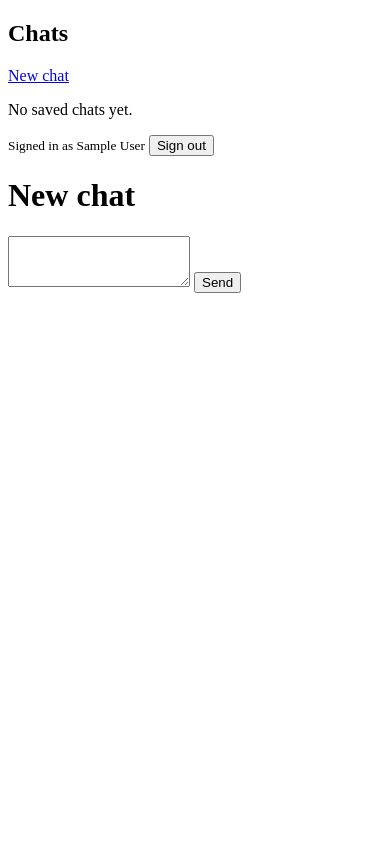
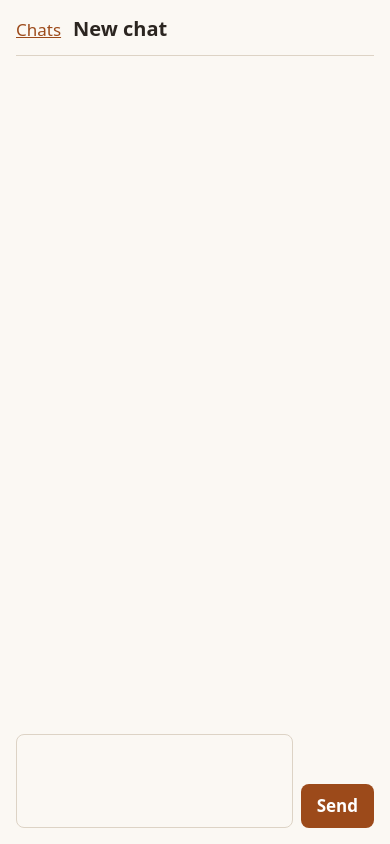
Before and after one commit to lcdavis58-dotcom/cookbookAI, a Flask app: page / in a window 390 px wide. Run offline with Flask 3, Linux system fonts and the light colour scheme; the visitor is signed in with stand-in values (Sample User, id 1); some libraries are stand-ins or nearby versions.

Commit message:
Style the website, with a phone layout
Co-Authored-By: Claude Opus 5.5 <noreply@anthropic.com>

```diff
--- a/testing/unit/test_web.py
+++ b/testing/unit/test_web.py
@@ -107,6 +107,10 @@ class ViewingTest(WebCase):
                 with self.subTest(chat_id):
                     self.assertEqual(self.client.get(f"/chats/{chat_id}").status_code, 404)
             load.assert_not_called()
+
+    def test_stylesheet_is_linked_and_served(self):
+        self.assertIn('href="/static/style.css"', self.page("/"))
+        self.assertEqual(self.client.get("/static/style.css").status_code, 200)
 
     def test_missing_chat_is_not_found(self):
         self.assertEqual(self.client.get("/chats/2026-11-01-0900-aaaa").status_code, 404)
--- /dev/null
+++ b/web/static/style.css
@@ -0,0 +1,325 @@
+/* The whole website's appearance. Sections, in order: colors, basics,
+   the two-column layout, chat list, conversation, message box, forms,
+   and the phone layout, which overrides what it needs to at the end. */
+
+/* ---- Colors: named once here, used everywhere as var(--name) ---- */
+:root {
+  --page: #fbf8f3;
+  --panel: #f1ebe1;
+  --text: #2b2520;
+  --muted: #6f655b;
+  --line: #ddd3c5;
+  --accent: #9c4a1a;
+  --on-accent: #ffffff;
+  --mine: #f3e3d3;
+  --alert: #a12a1f;
+}
+
+@media (prefers-color-scheme: dark) {
+  :root {
+    --page: #1f1b18;
+    --panel: #2a2521;
+    --text: #eee6dc;
+    --muted: #b3a798;
+    --line: #453d35;
+    --accent: #e39a63;
+    --on-accent: #241a12;
+    --mine: #3b2d22;
+    --alert: #f0968a;
+  }
+}
+
+/* ---- Basics ---- */
+* {
+  box-sizing: border-box;
+}
+
+body {
+  margin: 0;
+  background: var(--page);
+  color: var(--text);
+  font-family: system-ui, -apple-system, "Segoe UI", Roboto, sans-serif;
+  font-size: 1.0625rem;
+  line-height: 1.5;
+}
+
+h1 {
+  margin: 0;
+  font-size: 1.25rem;
+  line-height: 1.3;
+}
+
+h2 {
+  margin: 0;
+  font-size: 1.125rem;
+}
+
+a {
+  color: var(--accent);
+}
+
+small {
+  color: var(--muted);
+}
+
+/* ---- Two columns: the chat list, then the conversation ---- */
+.app {
+  display: grid;
+  grid-template-columns: 17rem minmax(0, 1fr);
+  min-height: 100dvh;
+}
+
+.app main {
+  display: flex;
+  flex-direction: column;
+  justify-self: center;
+  width: 100%;
+  max-width: 48rem;
+  min-height: 100dvh;
+  padding: 1rem 1rem 0;
+}
+
+/* These two links only exist for the phone layout. */
+.to-chats,
+.close-chats {
+  display: none;
+}
+
+.chat-header {
+  display: flex;
+  align-items: baseline;
+  gap: 0.75rem;
+  padding-bottom: 0.75rem;
+  border-bottom: 1px solid var(--line);
+}
+
+/* ---- Chat list ---- */
+#chat-list {
+  position: sticky;
+  top: 0;
+  height: 100dvh;
+  overflow-y: auto;
+  padding: 1rem;
+  background: var(--panel);
+  border-right: 1px solid var(--line);
+}
+
+.chat-list-header {
+  display: flex;
+  align-items: baseline;
+  justify-content: space-between;
+}
+
+#chat-list ul {
+  margin: 0.75rem 0;
+  padding: 0;
+  list-style: none;
+}
+
+#chat-list li {
+  padding: 0.5rem 0.625rem;
+  border-radius: 0.5rem;
+}
+
+#chat-list li:has(a[aria-current]) {
+  background: var(--mine);
+}
+
+#chat-list li a {
+  display: block;
+  color: var(--text);
+  text-decoration: none;
+  overflow-wrap: anywhere;
+}
+
+.sign-out {
+  display: flex;
+  align-items: center;
+  justify-content: space-between;
+  gap: 0.5rem;
+  margin-top: 1rem;
+}
+
+/* ---- The conversation ---- */
+#messages {
+  flex: 1;
+  padding-top: 0.75rem;
+}
+
+.message {
+  margin-bottom: 1rem;
+  /* Leaves a gap above a reply when the page scrolls to its start. */
+  scroll-margin-top: 0.75rem;
+}
+
+.message strong {
+  display: block;
+  color: var(--muted);
+  font-size: 0.875rem;
+  font-weight: 600;
+}
+
+/* Replies are plain text whose line breaks matter: keep them, but wrap
+   long lines and use the normal font instead of <pre>'s typewriter one. */
+.message pre {
+  margin: 0;
+  font: inherit;
+  white-space: pre-wrap;
+  overflow-wrap: anywhere;
+}
+
+.message.user {
+  width: fit-content;
+  max-width: 85%;
+  margin-left: auto;
+  padding: 0.5rem 0.75rem;
+  background: var(--mine);
+  border-radius: 0.75rem;
+}
+
+#status {
+  margin-bottom: 1rem;
+  color: var(--muted);
+}
+
+#status p {
+  margin: 0 0 0.5rem;
+}
+
+/* A gentle pulse on "Thinking…": only that state polls with hx-get. */
+#status[hx-get] {
+  animation: pulse 1.6s ease-in-out infinite;
+}
+
+@keyframes pulse {
+  50% {
+    opacity: 0.45;
+  }
+}
+
+@media (prefers-reduced-motion: reduce) {
+  #status[hx-get] {
+    animation: none;
+  }
+}
+
+/* ---- The message box, staying at the bottom as the page scrolls ---- */
+#composer {
+  position: sticky;
+  bottom: 0;
+  display: flex;
+  align-items: flex-end;
+  gap: 0.5rem;
+  padding: 0.75rem 0 1rem;
+  background: var(--page);
+}
+
+#composer textarea {
+  flex: 1;
+  min-width: 0;
+  resize: none;
+}
+
+/* ---- Forms ---- */
+input,
+textarea {
+  width: 100%;
+  padding: 0.625rem 0.75rem;
+  background: var(--page);
+  color: var(--text);
+  border: 1px solid var(--line);
+  border-radius: 0.5rem;
+  /* Under 16px, iPhones zoom the whole page when a box is tapped. */
+  font: inherit;
+  font-size: max(1rem, 16px);
+}
+
+#composer textarea:focus,
+input:focus,
+button:focus-visible,
+a:focus-visible {
+  outline: 2px solid var(--accent);
+  outline-offset: 1px;
+}
+
+button {
+  min-height: 2.75rem;
+  padding: 0.5rem 1rem;
+  background: var(--accent);
+  color: var(--on-accent);
+  border: none;
+  border-radius: 0.5rem;
+  font: inherit;
+  font-weight: 600;
+  cursor: pointer;
+}
+
+button:disabled {
+  opacity: 0.5;
+  cursor: default;
+}
+
+.sign-out button {
+  min-height: 2.25rem;
+  padding: 0.25rem 0.75rem;
+  background: transparent;
+  color: var(--accent);
+  border: 1px solid var(--line);
+  font-weight: 400;
+}
+
+/* ---- Sign-in and error pages: one narrow column ---- */
+.page {
+  max-width: 24rem;
+  margin: 12vh auto 0;
+  padding: 0 1rem;
+}
+
+.page form p {
+  margin: 1rem 0;
+}
+
+.page label {
+  display: block;
+  margin-bottom: 0.25rem;
+}
+
+[role="alert"] {
+  color: var(--alert);
+}
+
+/* ---- Phones: one screen at a time ---- */
+@media (max-width: 700px) {
+  .app {
+    display: block;
+  }
+
+  /* The conversation is the default screen; the list is hidden. */
+  #chat-list {
+    display: none;
+  }
+
+  /* Tapping a link to #chat-list makes it the page's :target, which
+     shows the list and hides the conversation. No JavaScript needed. */
+  #chat-list:target {
+    display: block;
+    position: static;
+    height: auto;
+    min-height: 100dvh;
+    border-right: none;
+  }
+
+  #chat-list:target ~ main {
+    display: none;
+  }
+
+  .to-chats,
+  .close-chats {
+    display: inline-block;
+    white-space: nowrap;
+  }
+
+  .message.user {
+    max-width: 92%;
+  }
+}
--- a/web/templates/base.html
+++ b/web/templates/base.html
@@ -5,6 +5,7 @@
   <meta name="viewport" content="width=device-width, initial-scale=1">
   <meta name="htmx-config" content='{"includeIndicatorStyles": false, "allowEval": false}'>
   <title>{% block title %}Cookbook{% endblock %}</title>
+  <link rel="stylesheet" href="{{ url_for('static', filename='style.css') }}">
   <script src="{{ url_for('static', filename='htmx.min.js') }}" defer></script>
 </head>
 <body {% block body_attributes %}{% endblock %}>
--- a/web/templates/chat.html
+++ b/web/templates/chat.html
@@ -3,11 +3,14 @@
 {% block title %}{{ chat.title if chat and chat.title else "Cookbook" }}{% endblock %}
 
 {# Every HTMX request from this page carries the form token. #}
-{% block body_attributes %}hx-headers='{"X-CSRFToken": "{{ csrf_token() }}"}'{% endblock %}
+{% block body_attributes %}class="app" hx-headers='{"X-CSRFToken": "{{ csrf_token() }}"}'{% endblock %}
 
 {% block body %}
 <nav id="chat-list">
-  <h2>Chats</h2>
+  <div class="chat-list-header">
+    <h2>Chats</h2>
+    <a class="close-chats" href="#">Back</a>
+  </div>
   <p><a href="{{ url_for('chats.new') }}">New chat</a></p>
   {% if chats %}
   <ul>
@@ -25,7 +28,7 @@
   {% if broken %}
   <p><small>{{ broken }} saved chat{{ "s" if broken != 1 }} couldn't be read.</small></p>
   {% endif %}
-  <form method="post" action="{{ url_for('auth.logout') }}">
+  <form class="sign-out" method="post" action="{{ url_for('auth.logout') }}">
     <input type="hidden" name="csrf_token" value="{{ csrf_token() }}">
     <small>Signed in as {{ current_user.name }}</small>
     <button type="submit">Sign out</button>
@@ -33,7 +36,10 @@
 </nav>
 
 <main>
-  <h1>{{ chat.title if chat and chat.title else "New chat" }}</h1>
+  <header class="chat-header">
+    <a class="to-chats" href="#chat-list">Chats</a>
+    <h1>{{ chat.title if chat and chat.title else "New chat" }}</h1>
+  </header>
   {% if gone %}
   <p>Not in the books anymore, they were re-ingested: {{ gone | join(", ") }}.</p>
   {% endif %}
--- a/web/templates/error.html
+++ b/web/templates/error.html
@@ -3,7 +3,7 @@
 {% block title %}{{ heading }}{% endblock %}
 
 {% block body %}
-<main>
+<main class="page">
   <h1>{{ heading }}</h1>
   {% if detail %}<p>{{ detail }}</p>{% endif %}
   <p><a href="{{ url_for('chats.index') }}">Back to your chats</a></p>
--- a/web/templates/login.html
+++ b/web/templates/login.html
@@ -3,7 +3,7 @@
 {% block title %}Sign in{% endblock %}
 
 {% block body %}
-<main>
+<main class="page">
   <h1>Sign in</h1>
   {% if failed %}
   <p role="alert">That didn't work. Check your user name and password. After several wrong tries, wait a minute.</p>
```
